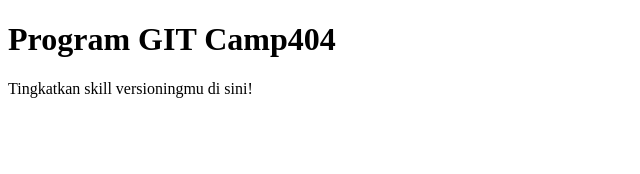
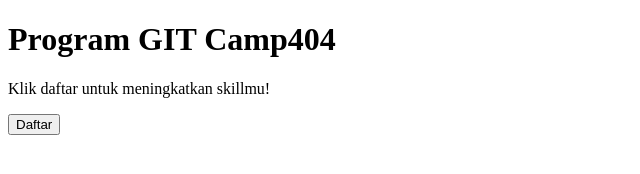
Before and after one commit to Tambara17/latihanGIT, a plain HTML site: page index.html in a window 1280 px wide. Shown: the whole page, without its empty margins (0-640 px from the left). Drawn offline with Linux system fonts and the light colour scheme.

Commit message:
mengubah index.html dari komputer

```diff
--- a/index.html
+++ b/index.html
@@ -8,6 +8,7 @@
 </head>
 <body>
     <h1>Program GIT Camp404</h1>
-    <p>Tingkatkan skill versioningmu di sini!</p>
+    <p>Klik daftar untuk meningkatkan skillmu!</p>
+    <button>Daftar</button>
 </body>
 </html>
```
